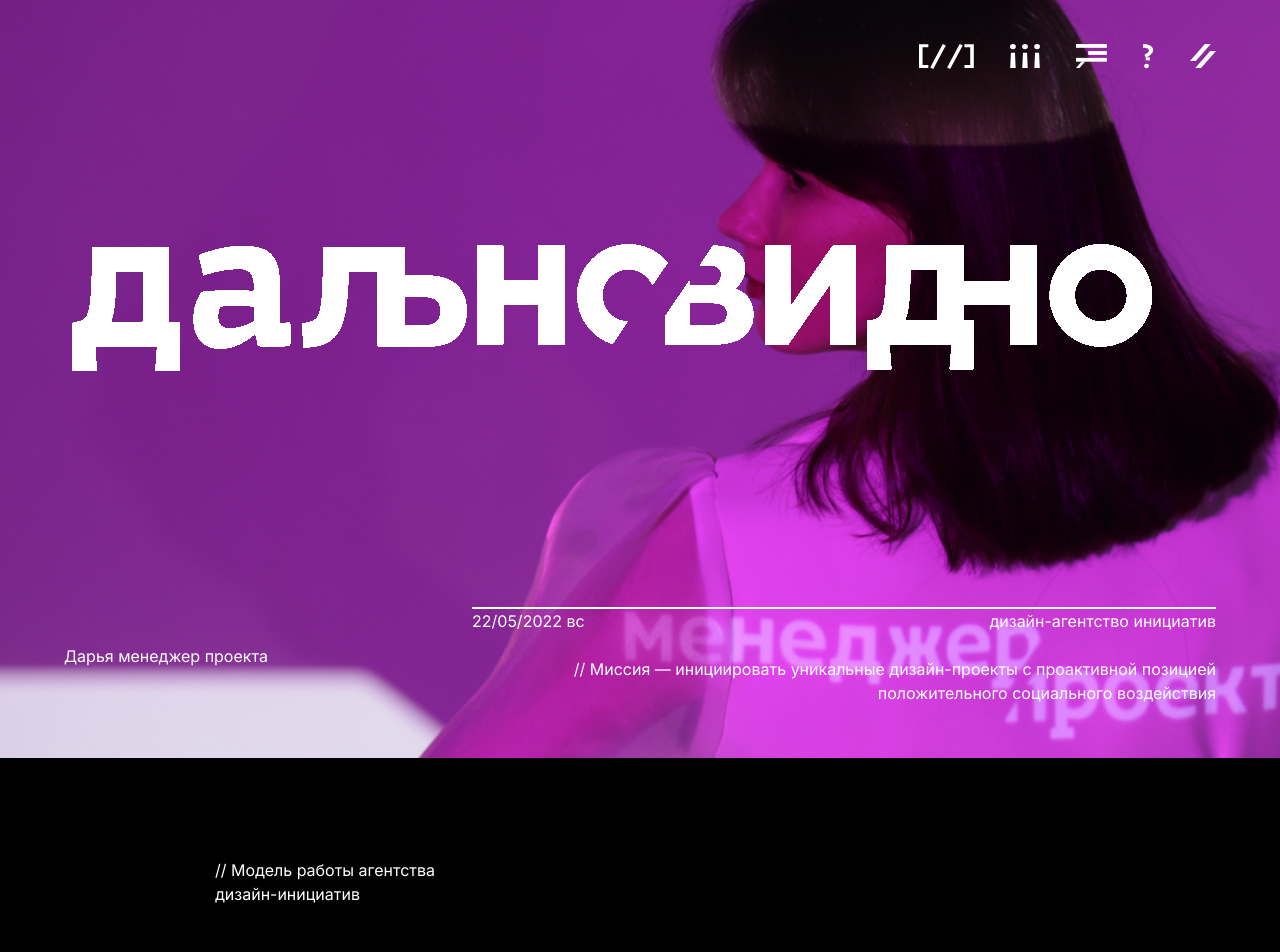
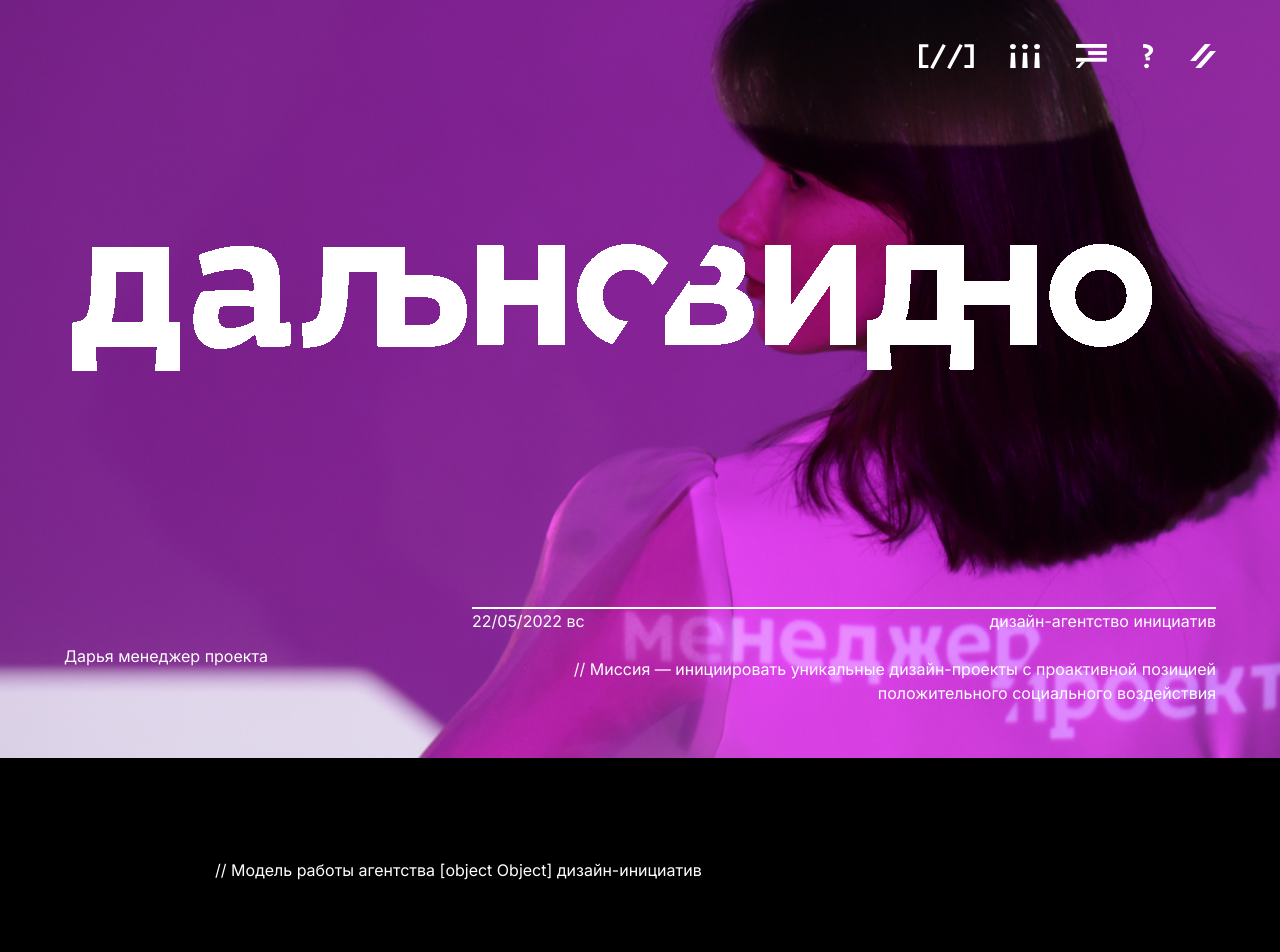
Before and after one commit to pr0gra/far-sighted, a Next.js app: page / in a window 1280 px wide. Shown: the top 952 px of the page. Built offline with nearby package versions, Linux system fonts and the light colour scheme.

Commit message:
fixed ts bugs

```diff
--- a/app/page.tsx
+++ b/app/page.tsx
@@ -231,8 +231,8 @@ export default function Home() {
 
       <section className="pb-[227px] pt-[100px]">
          <p className="pl-[215px] mb-[115px]">
-         <span>//</span> Модель работы агентства <br />
-          дизайн-инициатив
+          {`// Модель работы агентства ${<br />}
+          дизайн-инициатив`}
         </p>
         <div className="overflow-x-auto flex gap-[93px]  pl-[85px]">
           {modelDesignAgentWorkingImages.map((sliderElem, id) => {
```
